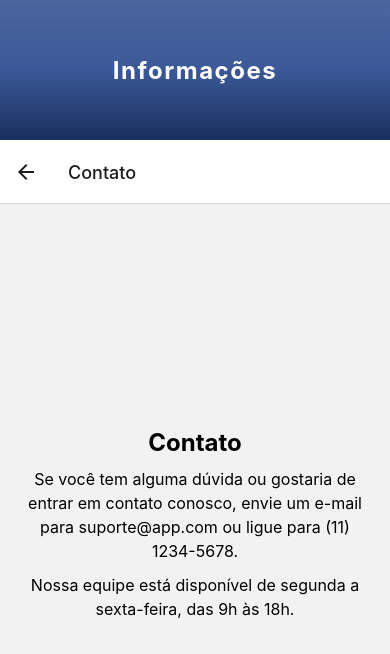
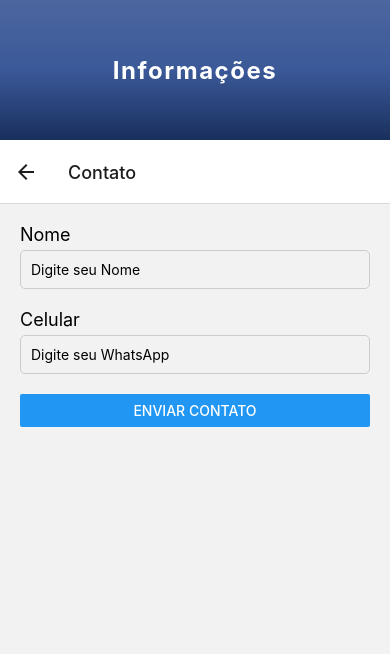
Before and after one commit to kawanwagnner/projeto-general, a React Native app: screen /Contato in a window 390 px wide. Shown: the top 654 px of the page. Built offline with nearby package versions, Linux system fonts and the light colour scheme.

Commit message:
news functions to edit and delete

```diff
--- a/db.json
+++ b/db.json
@@ -1,19 +1,14 @@
 {
   "contatos": [
     {
-      "id": "1",
-      "nome": "Ricks da vassoura",
-      "tel": "77777777"
+      "id": "3",
+      "nome": "Jão",
+      "tel": "994399999"
     },
     {
-      "id": "2",
-      "nome": "Emersinho",
-      "tel": "999999999"
-    },
-    {
-      "id": "2",
-      "nome": "Jão",
-      "tel": "994399999"
+      "id": "c96c",
+      "nome": "Kawan",
+      "tel": "11 939060203"
     }
   ],
   "faq": [
--- a/src/Pages/Contato.js
+++ b/src/Pages/Contato.js
@@ -1,36 +1,68 @@
-import React from "react";
-import { Text, View, StyleSheet } from "react-native";
+import React, { useState } from "react";
+import { Alert, Button, StyleSheet, Text, TextInput, View } from "react-native";
+import axios from "axios";
 
 export default function Contato() {
+  const [nome, setNome] = useState("");
+  const [tel, settel] = useState("");
+
+  const enviarContato = async () => {
+    if (!nome || !tel) {
+      Alert.alert("Erro, por favor preencha todos os campos!");
+      return;
+    }
+
+    const novoContato = { nome, tel };
+
+    axios
+      .post("http://10.0.2.2:3000/contatos", novoContato)
+      .then((resposta) => {
+        if (resposta.status === 201) {
+          Alert.alert("Sucesso, contato adicionado!");
+          setNome("");
+          settel("");
+        } else {
+          Alert.alert("Erro, falha ao adicionar contato.");
+        }
+      });
+  };
+
   return (
     <View style={styles.container}>
-      <Text style={styles.title}>Contato</Text>
-      <Text style={styles.content}>
-        Se você tem alguma dúvida ou gostaria de entrar em contato conosco,
-        envie um e-mail para suporte@app.com ou ligue para (11) 1234-5678.
-      </Text>
-      <Text style={styles.content}>
-        Nossa equipe está disponível de segunda a sexta-feira, das 9h às 18h.
-      </Text>
+      <Text style={styles.label}>Nome</Text>
+      <TextInput
+        style={styles.input}
+        placeholder="Digite seu Nome"
+        value={nome}
+        onChangeText={setNome}
+      />
+
+      <Text style={styles.label}>Celular</Text>
+      <TextInput
+        style={styles.input}
+        placeholder="Digite seu WhatsApp"
+        value={tel}
+        onChangeText={settel}
+      />
+
+      <Button title="Enviar contato" onPress={enviarContato} />
     </View>
   );
 }
 
 const styles = StyleSheet.create({
   container: {
-    flex: 1,
-    justifyContent: "center",
-    alignItems: "center",
-    padding: 16,
+    padding: 20,
   },
-  title: {
-    fontSize: 24,
-    fontWeight: "bold",
+  label: {
+    fontSize: 18,
+    marginBottom: 5,
   },
-  content: {
-    fontSize: 16,
-    textAlign: "center",
-    marginTop: 10,
-    lineHeight: 24,
+  input: {
+    borderWidth: 1,
+    borderColor: "#ccc",
+    padding: 10,
+    marginBottom: 20,
+    borderRadius: 5,
   },
 });
--- a/src/Pages/Sobre.js
+++ b/src/Pages/Sobre.js
@@ -1,5 +1,12 @@
 import React, { useEffect, useState } from "react";
-import { View, Text, StyleSheet, ScrollView } from "react-native";
+import {
+  View,
+  Text,
+  StyleSheet,
+  ScrollView,
+  TouchableOpacity,
+  Alert,
+} from "react-native";
 import axios from "axios";
 
 export default function Sobre() {
@@ -7,9 +14,8 @@ export default function Sobre() {
   const [faqs, setFaq] = useState([]);
 
   const listContact = () => {
-    // Função para buscar contatos do server
     axios
-      .get("http://10.0.2.2:3000/contatos")
+      .get("http://10.0.2.2:3000/contatos") // Ajuste o IP se estiver em um emulador
       .then((response) => {
         setContatos(response.data);
       })
@@ -19,9 +25,8 @@ export default function Sobre() {
   };
 
   const listFaq = () => {
-    // Função para buscar FAQs do server
     axios
-      .get("http://10.0.2.2:3000/faq")
+      .get("http://10.0.2.2:3000/faq") // Ajuste o IP se estiver em um emulador
       .then((response) => {
         setFaq(response.data);
       })
@@ -30,11 +35,25 @@ export default function Sobre() {
       });
   };
 
-  // Usando o useEffect para buscar dados
   useEffect(() => {
     listFaq();
     listContact();
   }, []);
+
+  const handleEditContact = (contact) => {
+    console.log("Editando contato:", contact);
+  };
+
+  const handleDeleteContact = (contactId) => {
+    axios
+      .delete(`http://10.0.2.2:3000/contatos/${contactId}`)
+      .then(() => {
+        listContact();
+      })
+      .catch((error) => {
+        console.error("ERROR ao excluir contato", error);
+      });
+  };
 
   return (
     <ScrollView style={styles.container}>
@@ -42,9 +61,23 @@ export default function Sobre() {
         <Text style={styles.title}>Lista de Contatos</Text>
         {contatos.length > 0 ? (
           contatos.map((contato, index) => (
-            <View key={index} style={styles.contactCard}>
+            <View key={contato.id} style={styles.contactCard}>
               <Text style={styles.contactName}>{contato.nome}</Text>
               <Text style={styles.contactPhone}>{contato.tel}</Text>
+              <View style={styles.buttonContainer}>
+                <TouchableOpacity
+                  style={styles.editButton}
+                  onPress={() => handleEditContact(contato)}
+                >
+                  <Text style={styles.buttonText}>Editar</Text>
+                </TouchableOpacity>
+                <TouchableOpacity
+                  style={styles.deleteButton}
+                  onPress={() => handleDeleteContact(contato.id)}
+                >
+                  <Text style={styles.buttonText}>Excluir</Text>
+                </TouchableOpacity>
+              </View>
             </View>
           ))
         ) : (
@@ -53,10 +86,10 @@ export default function Sobre() {
       </View>
 
       <View style={styles.section}>
-        <Text style={styles.title}>Lista de FAQ</Text>
+        <Text style={styles.title}>Nosso FAQ</Text>
         {faqs.length > 0 ? (
-          faqs.map((faq, index) => (
-            <View key={index} style={styles.faqCard}>
+          faqs.map((faq) => (
+            <View key={faq.id} style={styles.faqCard}>
               <Text style={styles.faqQuestion}>{faq.pergunta}</Text>
               <Text style={styles.faqAnswer}>{faq.resposta}</Text>
             </View>
@@ -132,4 +165,27 @@ const styles = StyleSheet.create({
     textAlign: "center",
     marginTop: 10,
   },
+  buttonContainer: {
+    flexDirection: "row",
+    justifyContent: "space-between",
+    marginTop: 10,
+  },
+  editButton: {
+    backgroundColor: "#4CAF50",
+    padding: 10,
+    borderRadius: 5,
+    flex: 1,
+    marginRight: 5,
+  },
+  deleteButton: {
+    backgroundColor: "#f44336",
+    padding: 10,
+    borderRadius: 5,
+    flex: 1,
+  },
+  buttonText: {
+    color: "#fff",
+    fontWeight: "bold",
+    textAlign: "center",
+  },
 });
```
Also changed, not shown: assets/splash.png, 1 other file (tests, documents, lock files or other folders).
